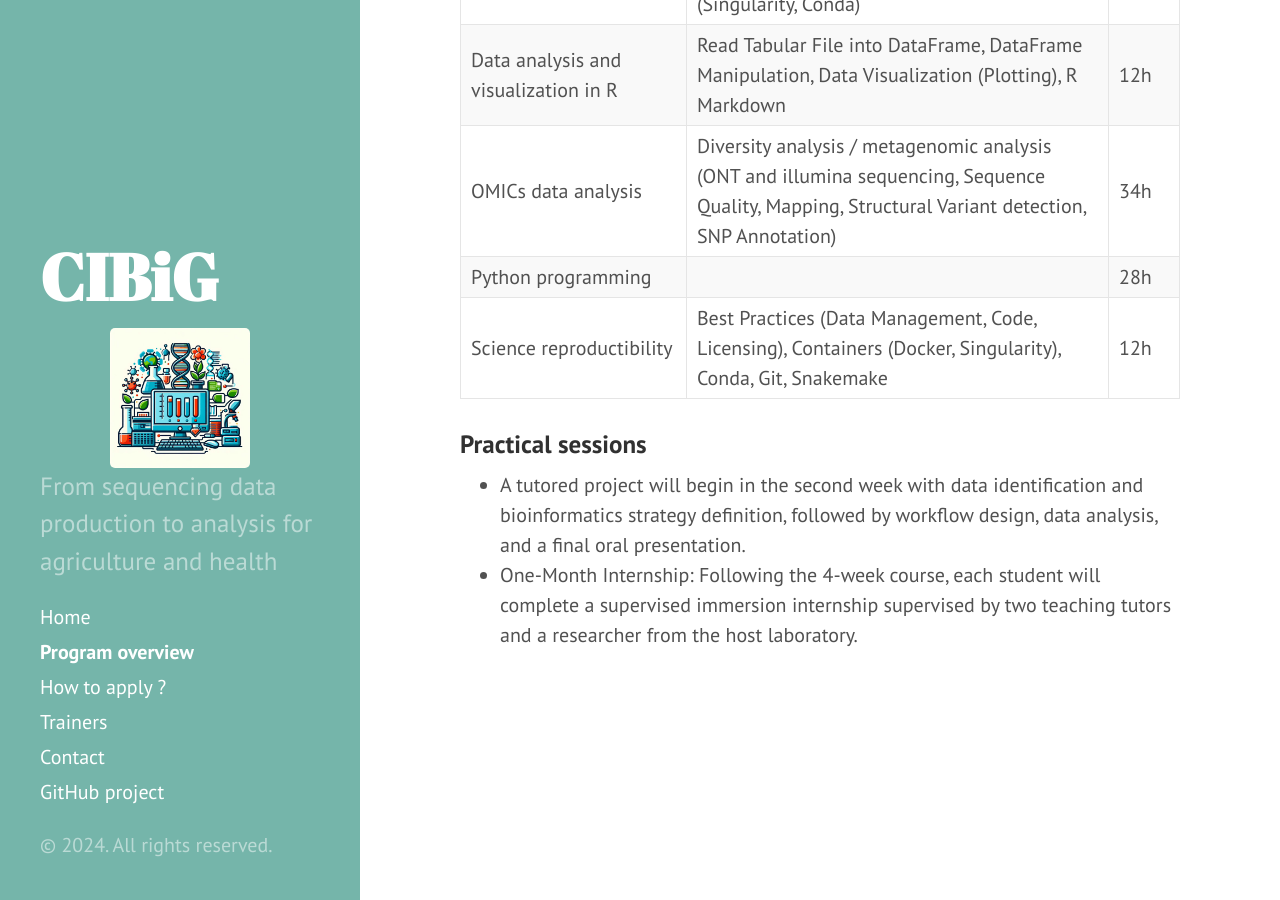
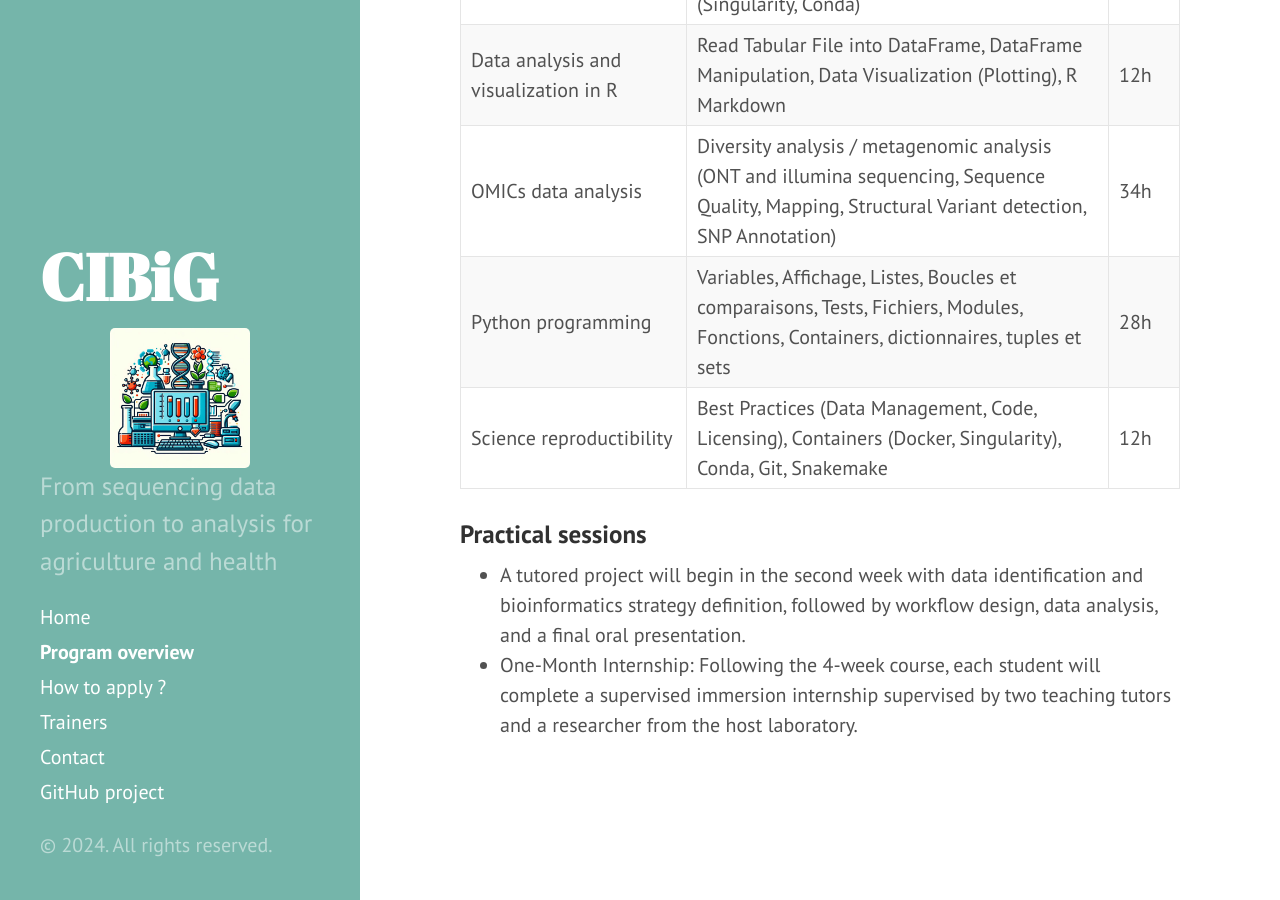
Before and after one commit to wave-centre/cibig, a Jekyll site: the page built from docs/01-description.md, in a window 1280 px wide and 900 px high, scrolled down 1494 px. Built offline with Jekyll 4.4.1, drawn with Linux system fonts in a browser that asks for light colours.

Commit message:
Update 01-description.md

```diff
--- a/docs/01-description.md
+++ b/docs/01-description.md
@@ -37,7 +37,7 @@ The course will be in French, but the slides and other course material will be i
 | Linux                                              | Basic Linux Commands,  Bioinformatics Tools (e.g., BLAST), Advanced Linux (e.g., sed, awk), VCF, GFF Manipulation, slurm, Containers (Singularity, Conda) | 32h |
 | Data analysis and visualization in R               | Read Tabular File into DataFrame, DataFrame Manipulation, Data Visualization (Plotting), R Markdown                                                       | 12h |
 | OMICs data analysis                                | Diversity analysis / metagenomic analysis (ONT and illumina sequencing, Sequence Quality, Mapping, Structural Variant detection, SNP Annotation)          | 34h |
-| Python programming                                 |                                                                                                                                                           | 28h |
+| Python programming                                 | Variables, Affichage, Listes, Boucles et comparaisons, Tests, Fichiers, Modules, Fonctions, Containers, dictionnaires, tuples et sets                                                                                                                                                          | 28h |
 | Science reproductibility                           | Best Practices (Data Management, Code, Licensing), Containers (Docker, Singularity), Conda, Git, Snakemake                                                | 12h |
 
 ### Practical sessions
```
